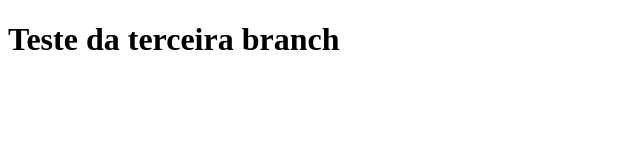
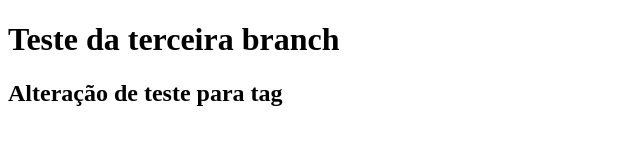
Before and after one commit to DiegodeMoraes/curso_git_1, a plain HTML site: page index.html in a window 1280 px wide. Shown: the whole page, without its empty margins (0-640 px from the left). Drawn offline with Linux system fonts and the light colour scheme.

Commit message:
enviando alterações

```diff
--- a/index.html
+++ b/index.html
@@ -8,6 +8,6 @@
 </head>
 <body>
     <h1>Teste da terceira branch</h1>
-
+    <h2>Alteração de teste para tag</h2>
 </body>
 </html>
```
